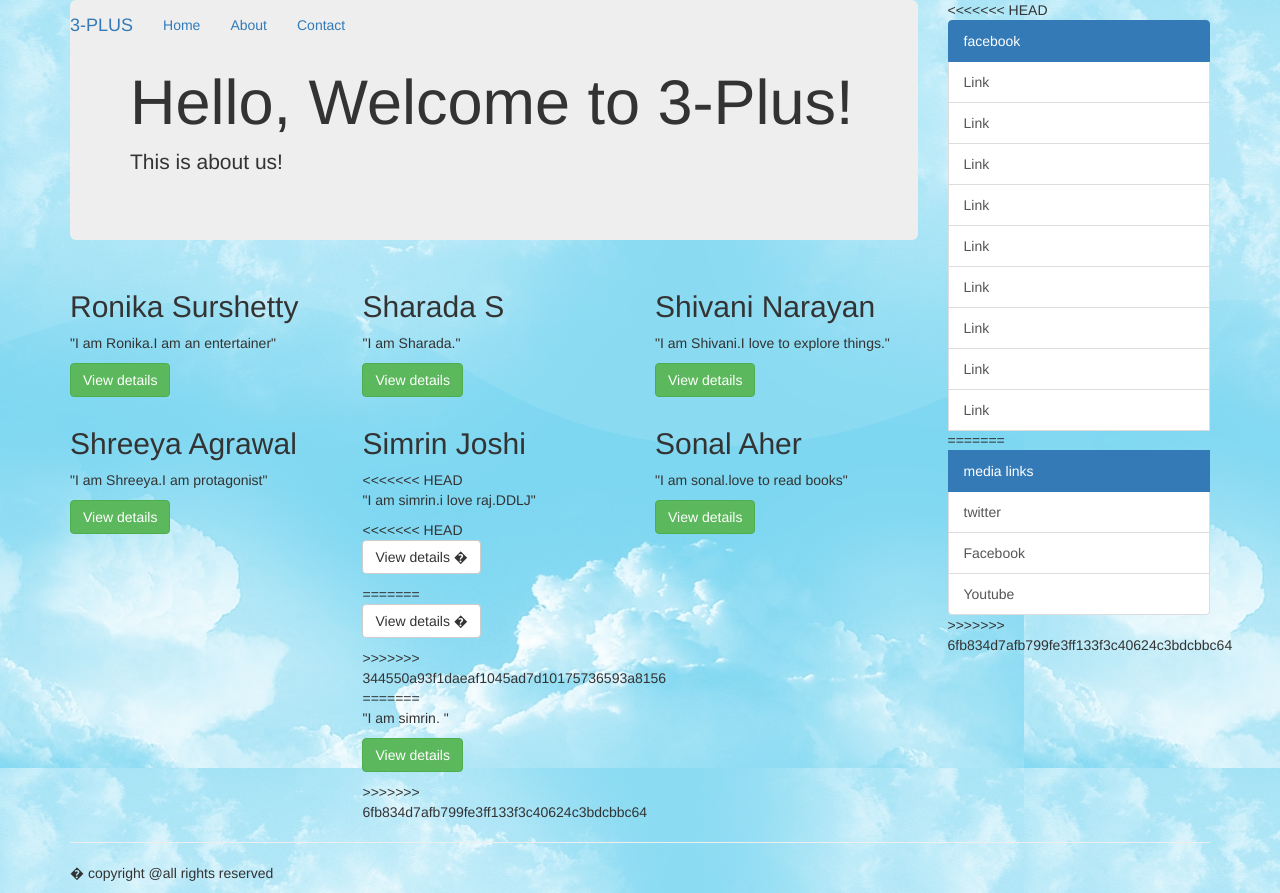
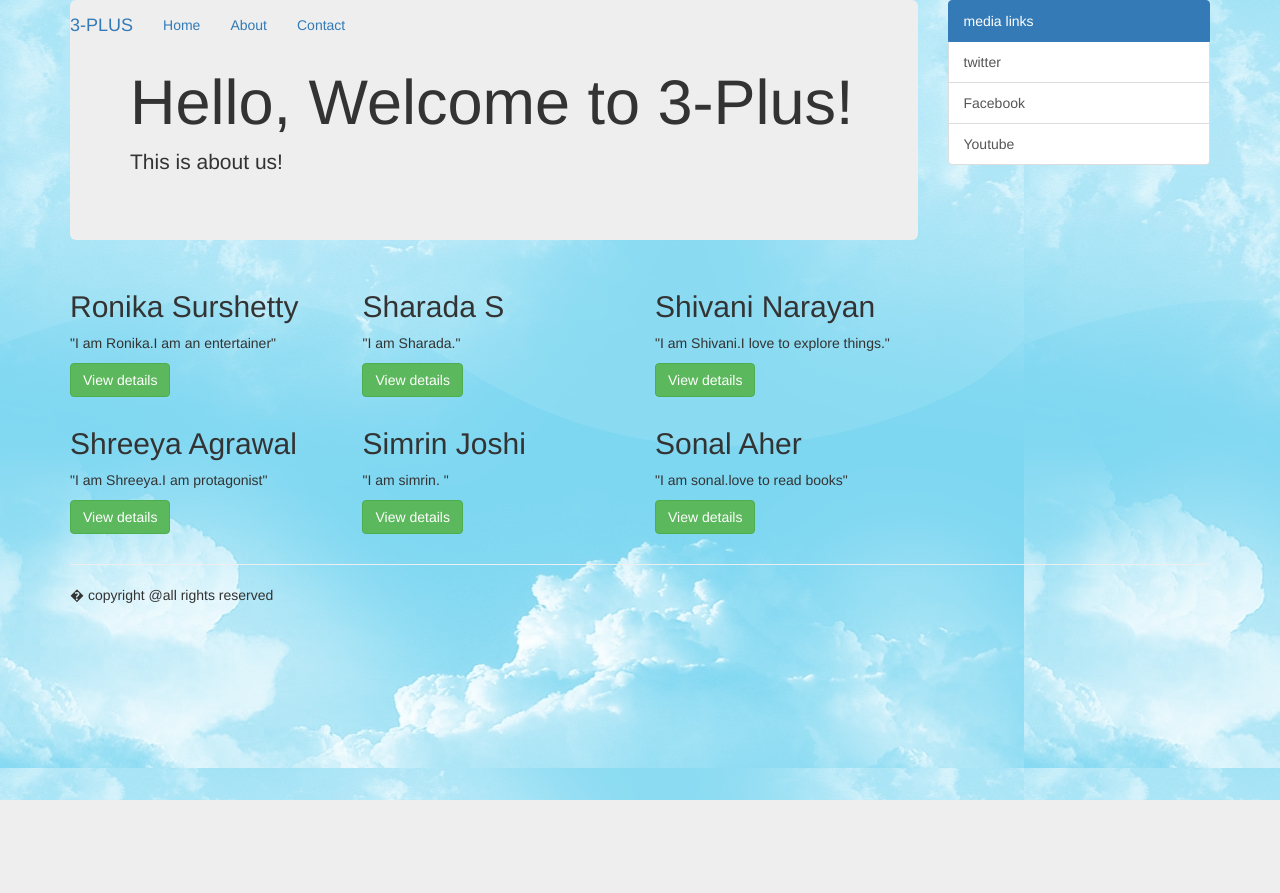
Before and after one commit to shivani163/3-plus, a Flask app: page / in a window 1280 px wide. After the commit the page ends 800 px from the top, so only its background shows below. Run offline with Flask 2, Linux system fonts and the light colour scheme; some libraries are stand-ins or nearby versions.

Commit message:
commit by shivani

```diff
--- a/templates/index.html
+++ b/templates/index.html
@@ -108,47 +108,28 @@
                                <p> "I am Shreeya.I am protagonist" </p>
                                <p><a class="btn btn-success" href="static/shreeya.html" role="button">View details </a></p>
                            </div><!--/.col-xs-6.col-lg-4-->
+
                            <div class="col-xs-6 col-lg-4">
                                <h2>Simrin Joshi</h2>
-<<<<<<< HEAD
-                               <p>"I am simrin.i love raj.DDLJ" </p>
-<<<<<<< HEAD
-                               <p><a class="btn btn-default" href="templates/simrin.html" role="button">View details �</a></p>
-=======
-                               <p><a class="btn btn-default" href="templates/simmrin.html" role="button">View details �</a></p>
->>>>>>> 344550a93f1daeaf1045ad7d10175736593a8156
-=======
                                <p>"I am simrin. " </p>
                                <p><a class="btn btn-success" href="static/simrin.html" role="button">View details </a></p>
->>>>>>> 6fb834d7afb799fe3ff133f3c40624c3bdcbbc64
                            </div><!--/.col-xs-6.col-lg-4-->
+
                            <div class="col-xs-6 col-lg-4">
                                <h2>Sonal Aher</h2>
                                <p>"I am sonal.love to read books" </p>
                                <p><a class="btn btn-success" href="static/sonal.html" role="button">View details </a></p>
                            </div><!--/.col-xs-6.col-lg-4-->
+
                        </div><!--/row-->
                    </div><!--/.col-xs-12.col-sm-9-->
 
                    <div class="col-xs-6 col-sm-3 sidebar-offcanvas" id="sidebar">
                        <div class="list-group">
-<<<<<<< HEAD
-                           <a href="#" class="list-group-item active">facebook</a>
-                           <a href="#" class="list-group-item">Link</a>
-                           <a href="#" class="list-group-item">Link</a>
-                           <a href="#" class="list-group-item">Link</a>
-                           <a href="#" class="list-group-item">Link</a>
-                           <a href="#" class="list-group-item">Link</a>
-                           <a href="#" class="list-group-item">Link</a>
-                           <a href="#" class="list-group-item">Link</a>
-                           <a href="#" class="list-group-item">Link</a>
-                           <a href="#" class="list-group-item">Link</a>
-=======
                            <a href="#" class="list-group-item active">media links</a>
                            <a href="https://www.twitter.com" class="list-group-item">twitter</a>
                            <a href="https://www.facebook.com" class="list-group-item">Facebook</a>
-						   <a href="https://www.youtube.com" class="list-group-item">Youtube</a>
->>>>>>> 6fb834d7afb799fe3ff133f3c40624c3bdcbbc64
+			   <a href="https://www.youtube.com" class="list-group-item">Youtube</a>
                        </div>
                    </div><!--/.sidebar-offcanvas-->
                </div><!--/row-->
```
Also changed, not shown: static/ronika.html (line endings or trailing spaces).
